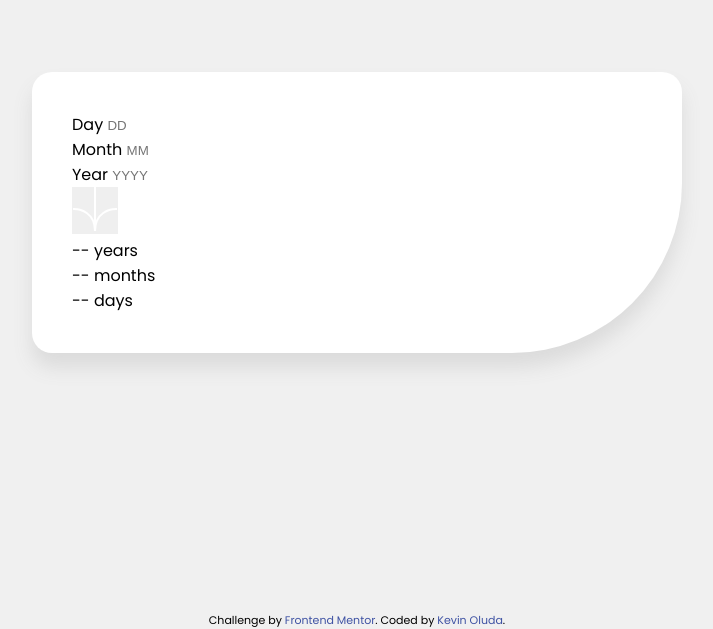
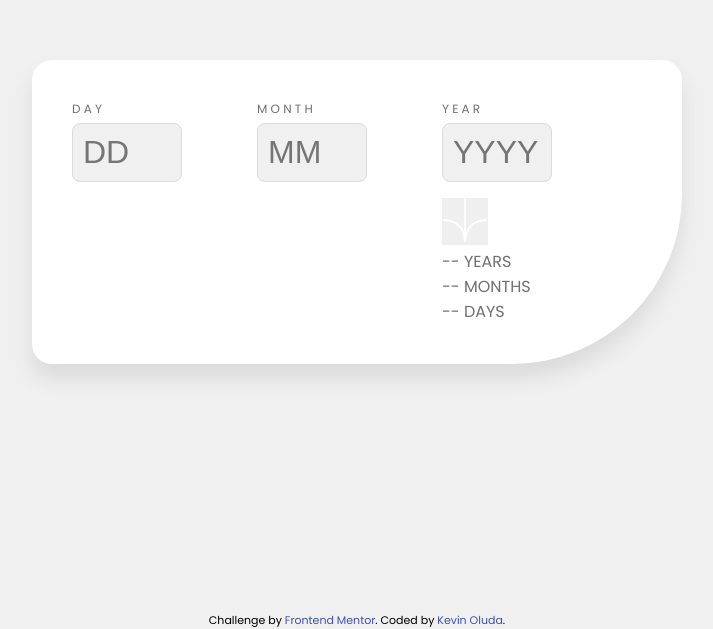
Before and after one commit to 254guru/Age-calculator-app, a plain HTML site: page index.html in a window 1280 px wide. Shown: the part 188-817 px from the top of the page, without its empty margins (283-996 px from the left). Drawn offline with Linux system fonts and the light colour scheme.

Commit message:
style input section

```diff
--- a/style.css
+++ b/style.css
@@ -30,3 +30,35 @@ section {
     padding: 40px;
     box-shadow: 0 0.9rem 1.2rem 0 hsl(0, 0%, 86%);
 }
+
+form {
+    display: flex;
+    flex-direction: row;
+    width: 480px;
+    justify-content: space-between;
+    color: hsl(0, 1%, 44%);
+    text-transform: uppercase;
+}
+
+.date-container {
+    display: flex;
+    flex-direction: column;
+}
+label {
+    letter-spacing: 0.2rem;
+    font-size: 12px;
+    margin-bottom: 5px;
+}
+
+input {
+    padding: 10px;
+    border: 1px solid hsl(0, 0%, 86%);
+    border-radius: 8px;
+    margin-bottom: 1rem;
+    width: 110px;
+    font-size: 32px;
+    font-weight: 700px;
+    color: hsl(0, 0%, 8%);
+    background-color: hsl(0, 0%, 94%);
+
+}
```
